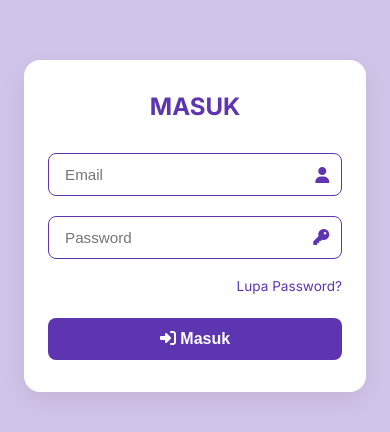
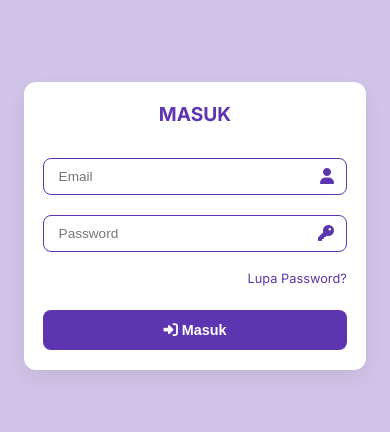
Before and after one commit to frillyl/project-sandi, a Vue app in the folder frontend/: page /demo/login in a window 390 px wide. Shown: the part 196-628 px from the top of the page. Built offline with nearby package versions, Linux system fonts and the light colour scheme.

Commit message:
Update Responsive Login

```diff
--- a/frontend/src/views/Login.vue
+++ b/frontend/src/views/Login.vue
@@ -258,17 +258,59 @@ button:disabled {
 
 /* Responsive */
 @media (max-width: 768px) {
+  .login-container {
+    flex-direction: column;
+  }
+
   .left-section {
     display: none;
   }
 
   .right-section {
     flex: 1;
-    padding: 1.5rem;
+    width: 100%;
+    padding: 2rem 1.5rem;
   }
 
   .login-card {
+    max-width: 100%;
     padding: 2rem 1.5rem;
+    border-radius: 12px;
+  }
+
+  .login-card h3 {
+    font-size: 1.3rem;
+  }
+
+  .input-group input {
+    font-size: 0.95rem;
+    padding: 0.65rem 2.5rem 0.65rem 0.9rem;
+  }
+
+  .forgot-link {
+    font-size: 0.8rem;
+  }
+
+  button {
+    font-size: 0.95rem;
+  }
+}
+
+@media (max-width: 480px) {
+  .login-card {
+    padding: 1.2rem;
+  }
+
+  .login-card h3 {
+    font-size: 1.2rem;
+  }
+
+  .input-group input {
+    font-size: 0.85rem;
+  }
+
+  button {
+    font-size: 0.9rem;
   }
 }
 
```
